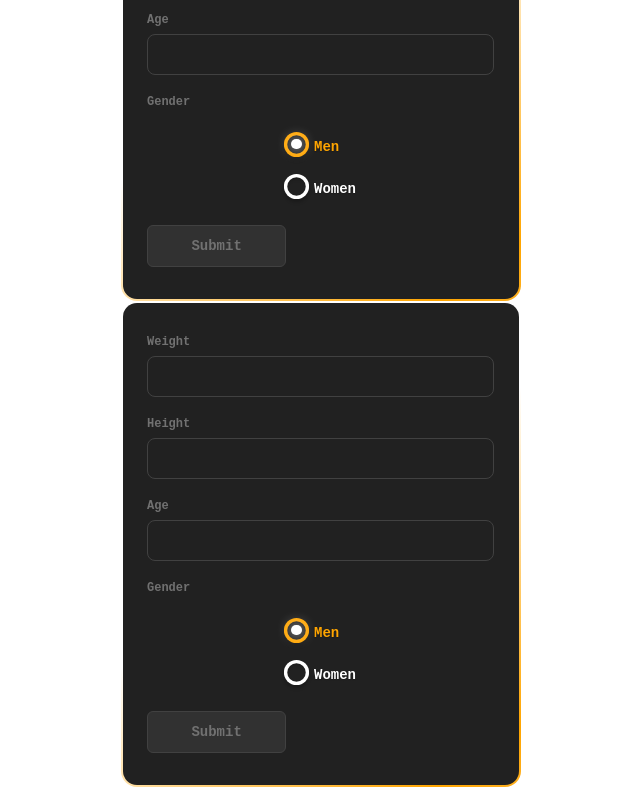
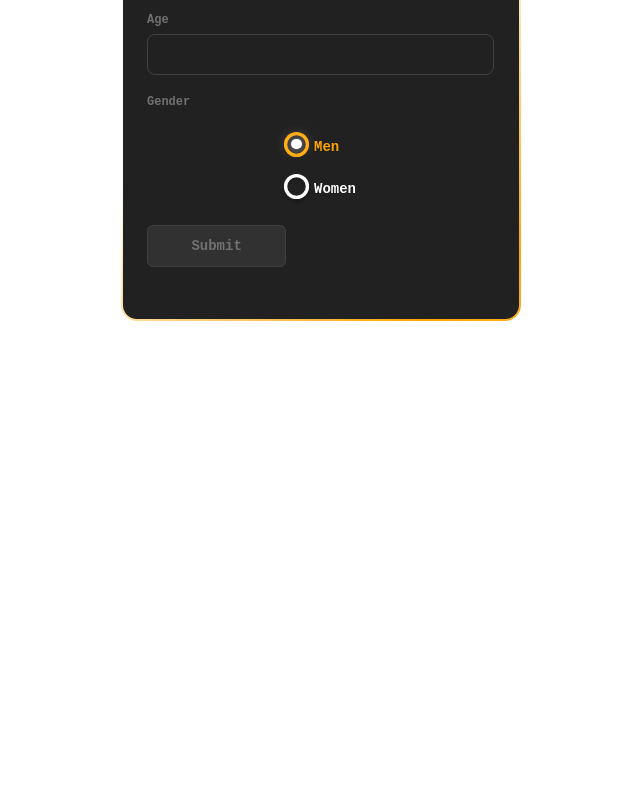
Before and after one commit to MedTaherGhazel/vk-front, an Angular app: page / in a window 1280 px wide. Shown: the part 2000-2797 px from the top of the page, without its empty margins (319-959 px from the left). After the commit the page ends 2339 px from the top, so only its background shows below. Built offline with nearby package versions, Linux system fonts and the light colour scheme.

Commit message:
bodyfat modal

```diff
--- a/package.json
+++ b/package.json
@@ -11,10 +11,12 @@
   "private": true,
   "dependencies": {
     "@angular/animations": "^16.1.0",
+    "@angular/cdk": "^16.2.6",
     "@angular/common": "^16.1.0",
     "@angular/compiler": "^16.1.0",
     "@angular/core": "^16.1.0",
     "@angular/forms": "^16.1.0",
+    "@angular/material": "^16.2.6",
     "@angular/platform-browser": "^16.1.0",
     "@angular/platform-browser-dynamic": "^16.1.0",
     "@angular/router": "^16.1.0",
--- a/src/app/about/about.component.scss
+++ b/src/app/about/about.component.scss
@@ -1,5 +1,3 @@
-@import url('https://fonts.googleapis.com/css2?family=Poppins:wght@100;200;300;400;500;600;700;800&display=swap');
-@import url('https://fonts.googleapis.com/css2?family=Outfit:wght@200;300;400;500;600;700;800&family=Roboto:wght@100;300;400&display=swap');
 
 :root {
     --primary-color: #f9532d;
--- a/src/app/app.module.ts
+++ b/src/app/app.module.ts
@@ -15,6 +15,8 @@ import { DayComponent } from './day/day.component';
 import { ExerciseComponent } from './exercise/exercise.component';
 import { BodyfatComponent } from './bodyfat/bodyfat.component';
 import { AboutComponent } from './about/about.component';
+import { BodyfatModalComponent } from './bodyfat-modal/bodyfat-modal.component';
+import { MatDialogModule } from '@angular/material/dialog';
 
 @NgModule({
   declarations: [
@@ -30,12 +32,14 @@ import { AboutComponent } from './about/about.component';
     ExerciseComponent,
     BodyfatComponent,
     AboutComponent,
+    BodyfatModalComponent,
 
   ],
   imports: [
     BrowserModule,
     AppRoutingModule,
-    HttpClientModule
+    HttpClientModule,
+    MatDialogModule
   ],
   providers: [],
   bootstrap: [AppComponent]
--- /dev/null
+++ b/src/app/bodyfat-modal/bodyfat-modal.component.html
@@ -0,0 +1,2 @@
+<p>bodyfat-modal works!</p>
+<h1>{{ data.result }}</h1>
--- a/src/app/bodyfat/bodyfat.component.html
+++ b/src/app/bodyfat/bodyfat.component.html
@@ -27,38 +27,11 @@
     </form>
     <button type="button" class="form-submit-btn"
       (click)="calculBodyFat(weight.value, height.value,age.value,genderForm)">Submit</button>
+      <div class="details-modal-overlay"></div>
   </form>
 
 </div>
 <div class="result">
-  <div class="form-container">
-    <form class="form">
-      <div class="form-group">
-        <label for="heigth">Weight</label>
-        <input required="" name="weight" id="weight" type="number" #weight>
-      </div>
-      <div class="form-group">
-        <label for="heigth">Height</label>
-        <input required="" name="height" id="height" type="number" #height>
-      </div>
-      <div class="form-group">
-        <label for="heigth">Age</label>
-        <input required="" name="age" id="age" type="number" #age>
-      </div>
-      <div class="form-group">
-        <label for="heigth">Gender</label>
-      </div>
-      <form class="radio-form" #genderForm>
-        <input checked="" value="m" name="hopping" type="radio" id="m">
-        <label for="m"><span></span>Men</label>
-        <input value="w" name="hopping" type="radio" id="w">
-        <label for="w"><span></span>Women</label>
-        <div class="worm">
-          <div class="worm__segment"></div>
-        </div>
-      </form>
-      <button type="button" class="form-submit-btn"
-        (click)="calculBodyFat(weight.value, height.value,age.value,genderForm)">Submit</button>
-    </form>
+<!-- <h1>{{calculBodyFat}}</h1> -->
 </div>
 </div>
--- a/src/app/bodyfat/bodyfat.component.ts
+++ b/src/app/bodyfat/bodyfat.component.ts
@@ -1,22 +1,40 @@
 import { Component } from '@angular/core';
-
+import { BodyfatModalComponent } from '../bodyfat-modal/bodyfat-modal.component';
+import { MatDialog } from '@angular/material/dialog';
 @Component({
   selector: 'app-bodyfat',
   templateUrl: './bodyfat.component.html',
   styleUrls: ['./bodyfat.component.scss']
 })
 export class BodyfatComponent {
+
 calculBodyFat(weight:any,height:any ,age:any,gender:any){
-  console.log('weight', weight)
-  console.log('height', height)
-  console.log('age', age)
   const selectedGender = gender.querySelector('input[name="hopping"]:checked').value;
-  console.log(selectedGender)
-  if (selectedGender=='w'){
-    console.log('for womens', 9.740*weight + 172.9*height - 4.737*age + 667.051);
+  let res:string
 
+  if (selectedGender=='w'){//women
+    res=("you(w) need "+ String(9.740*weight + 172.9*height - 4.737*age + 667.051)+'calories per day');
+    this.openModal(res);
+    return res
   }else{
-    console.log('for mens', 13.707*weight + 492.3*height - 6.673*age + 77.607);
+    res=('you(m) need'+String(13.707*weight + 492.3*height - 6.673*age + 77.607)+'calories per day');
+    console.log(res)
+    this.openModal(res);
+    return res
   }
+
 }
+openModal(result: string) {
+  const dialogRef = this.dialog.open(BodyfatModalComponent, {
+    data: { result }, // Pass the result to the modal
+    width: '4000px' // Set the width of your modal
+  });
+
+  dialogRef.afterClosed().subscribe(result => {
+    console.log('The modal was closed');
+  });
 }
+
+constructor(private dialog: MatDialog) { }
+
+}
--- a/src/app/navbar/navbar.component.scss
+++ b/src/app/navbar/navbar.component.scss
@@ -113,7 +113,7 @@ body {
   // box-shadow: inset 0 0 2000px rgba(0, 0, 0, 0.5);
   background-color: black;
   height: 100vh;
-  width: 100%;
+  width: 100;
   transform: translate(-150%);
   display: flex;
   flex-direction: column;
```
Also changed, not shown: src/app/bodyfat-modal/bodyfat-modal.component.ts (added, +11 -0 lines), src/app/bodyfat-modal/bodyfat-modal.component.scss (added), 1 other file (tests, documents, lock files or other folders).
